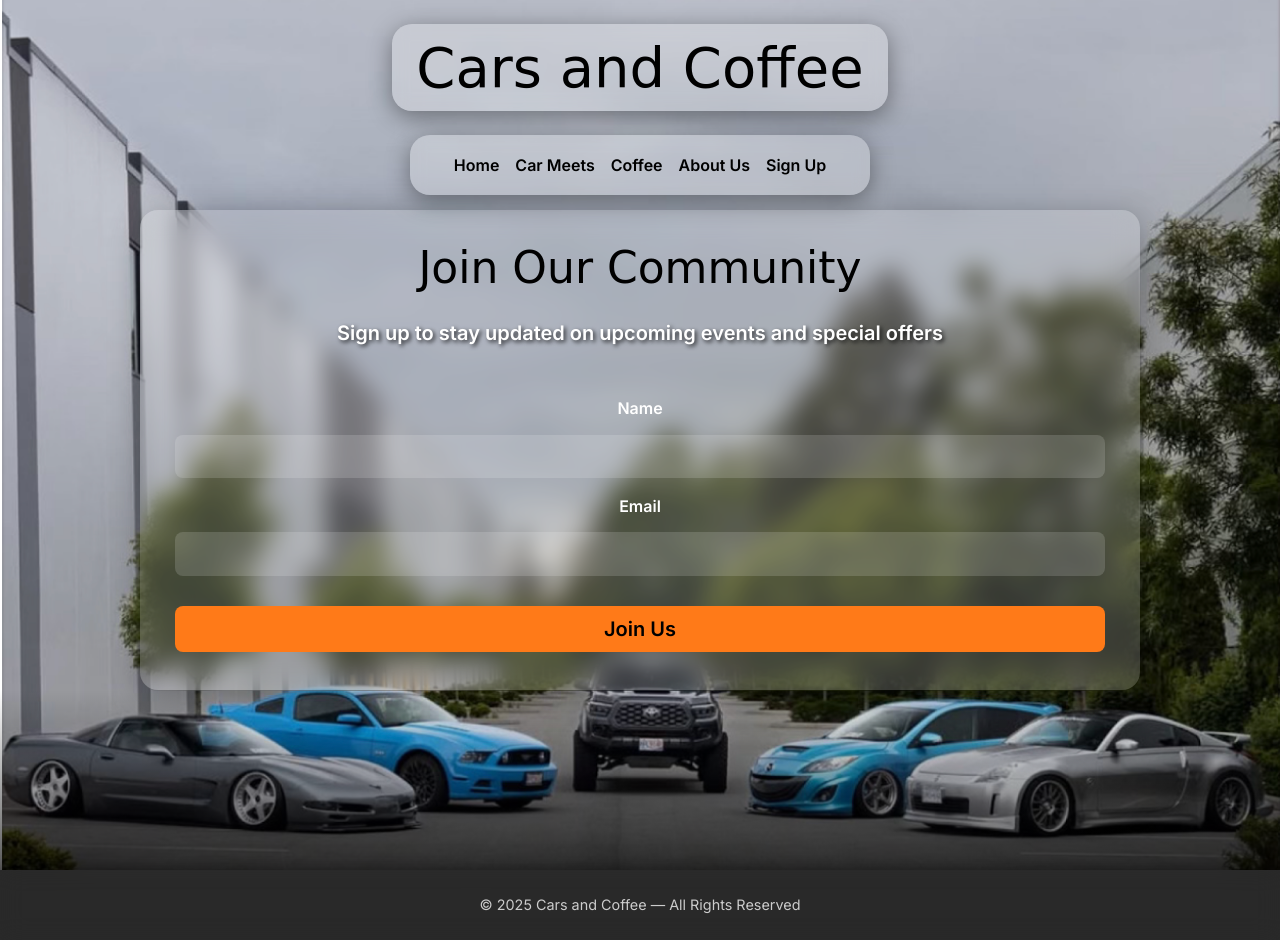
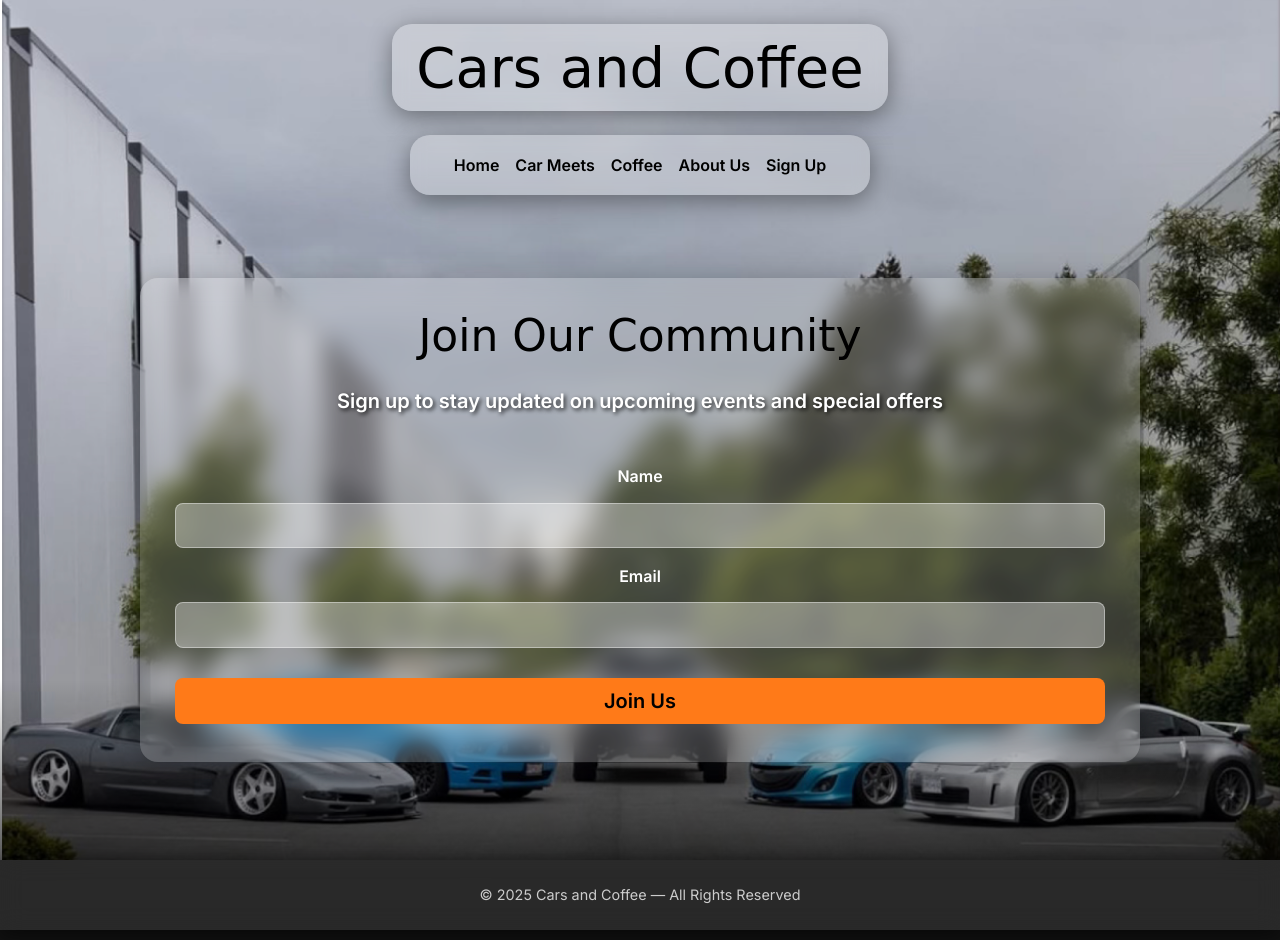
Before and after one commit to ioniq25/cars_and_coffee, a plain HTML site: page signup.html in a window 1280 px wide. Drawn offline with nearby package versions, Linux system fonts and the light colour scheme; a web font is replaced by a local one.

Commit message:
Update style.css

```diff
--- a/style.css
+++ b/style.css
@@ -28,6 +28,7 @@ body {
   border-radius: 25px;
   background: rgba(255,255,255,0.25);
   backdrop-filter: blur(10px);
+  margin-bottom: 1rem;
 }
 
 .title-pill h1 {
@@ -39,7 +40,6 @@ body {
 .nav-pill {
   display: inline-flex;
   gap: 2rem;
-  margin-top: 1rem;
   padding: 1rem 2rem;
   border-radius: 20px;
   background: rgba(255,255,255,0.25);
@@ -48,8 +48,8 @@ body {
 
 .nav-pill a {
   font-family: 'Inter', sans-serif;
+  font-size: 1.1rem;
   font-weight: 600;
-  font-size: 1.1rem;
   color: #000;
 }
 
@@ -60,10 +60,6 @@ body {
   border-radius: 12px;
 }
 
-nav a:hover,
-nav a.active {
-  color:#000;
-}
 
 
 .hero {
@@ -81,10 +77,11 @@ nav a.active {
 }
 
 
-.hero.signup-hero {
-    padding: 150px 0 120px;
-    background-position: center bottom;
-    background-size: cover;
+.signup-hero {
+  background-size: cover;
+  background-position: center bottom;
+  background-repeat: no-repeat;
+  background-color: rgba(255, 255, 255, 0.05);
 }
 
 .hero::after {
@@ -353,8 +350,8 @@ header.overlay h1 {
 }
 
 .signup-form input {
-  background:rgba(255,255,255,0.15);
-  color:var(--text);
+  background: rgba(255, 255, 255, 0.35);
+  border: 1px solid rgba(255, 255, 255, 0.4);
 }
 
 .signup-form button {
```
